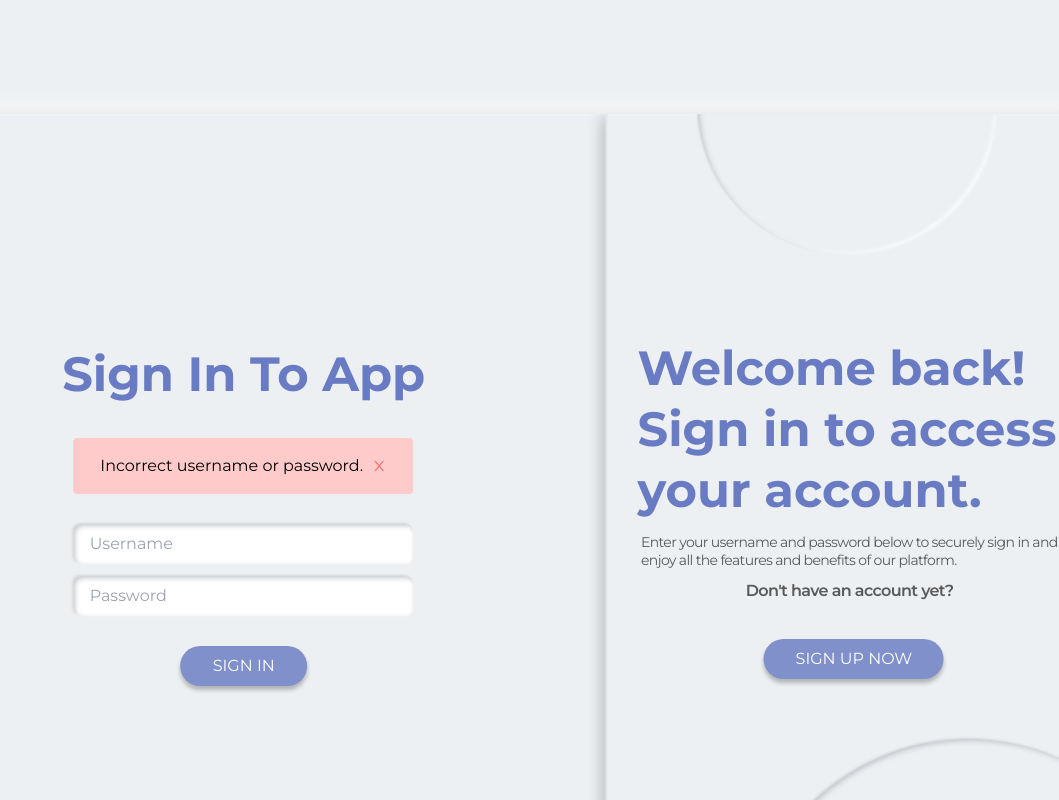
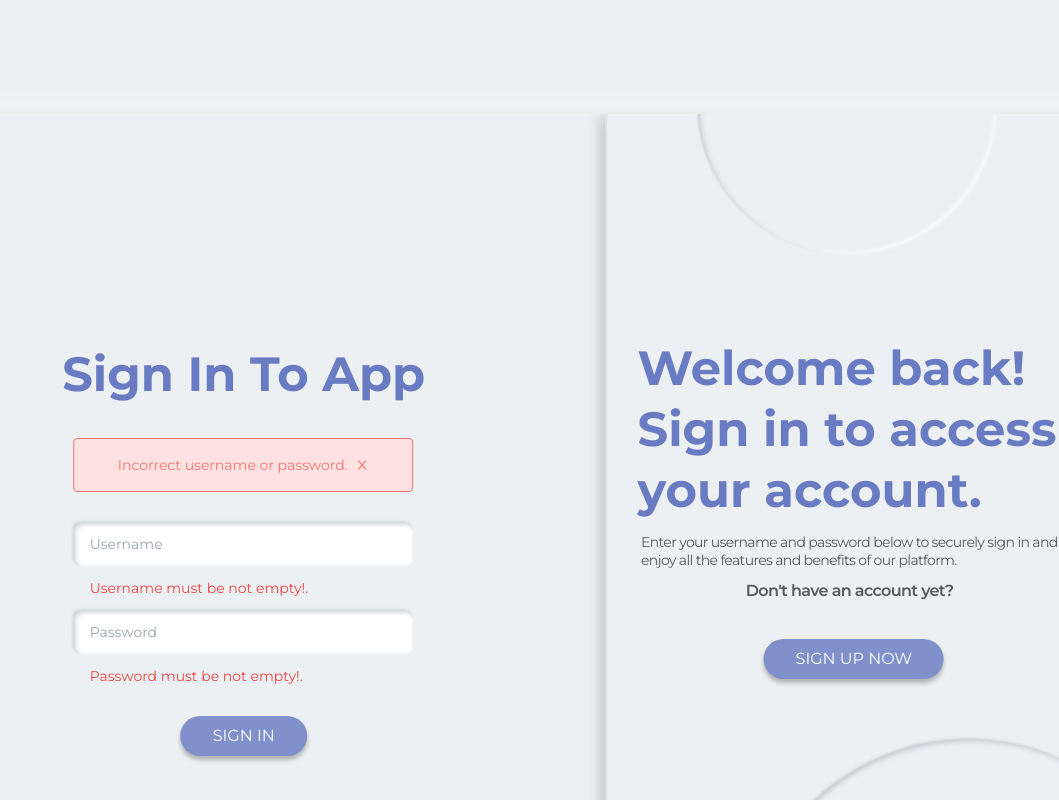
Before and after one commit to minhnix/PBL4, a React (Vite) app in the folder client/: page /signin in a window 1280 px wide. Both pictures are taken after a click on the button "SIGN IN". Shown: the whole page, without its empty margins (221-1280 px from the left). Built offline with nearby package versions, Linux system fonts and the light colour scheme.

Commit message:
update signin

```diff
--- a/client/package.json
+++ b/client/package.json
@@ -13,6 +13,7 @@
     "axios": "^1.5.1",
     "react": "^18.2.0",
     "react-dom": "^18.2.0",
+    "react-icons": "^4.11.0",
     "react-router-dom": "^6.16.0"
   },
   "devDependencies": {
--- a/client/src/index.css
+++ b/client/src/index.css
@@ -12,7 +12,7 @@ html {
 }
 
 .box {
-  background-color: #ecf0f3;
+  background-color: #ecf0f2;
   display: flex;
   flex-direction: row;
   justify-content: center;
@@ -23,14 +23,14 @@ html {
 }
 
 .wrapper {
-  background-color: #ecf0f3;
+  background-color: #ecf0f2;
   height: 1024px;
   width: 1440px;
 }
 
 .content {
   align-items: flex-start;
-  background-color: #ecf0f3;
+  background-color: #ecf0f2;
   border-radius: 24px;
   box-shadow: 10px 10px 25px #a5a8aae6, -10px -10px 20px #ffffffe6, inset -1px -1px 2px #a5a8aa80,
     inset 1px 1px 2px #ffffff99;
@@ -42,13 +42,13 @@ html {
 }
 
 .side {
-  background-color: #ecf0f3;
+  background-color: #ecf0f2;
   box-shadow: 5px 5px 13px #bdc0c2e6, -5px -5px 10px #ffffffe6, 5px -5px 10px #bdc0c233, -5px 5px 10px #bdc0c233,
     inset -1px -1px 2px #bdc0c280, inset 1px 1px 2px #ffffff4c;
   height: 796px;
   position: relative;
   width: 490px;
-  transition: all 300ms ease;
+  transition: all 1200ms ease;
   box-sizing: border-box;
 
 }
@@ -128,7 +128,7 @@ html {
   height: 796px;
   position: relative;
   width: 714px;
-  transition: transform 300ms ease-in;
+  transition: all 1200ms ease;
 }
 
 
--- a/client/src/pages/SignIn.jsx
+++ b/client/src/pages/SignIn.jsx
@@ -4,6 +4,8 @@ import {
   AiOutlineEyeInvisible,
   AiOutlineClose,
 } from "react-icons/ai";
+import { TfiHelpAlt } from "react-icons/tfi";
+import { isEmail, isPassword, isUsername } from "../utils/validation";
 export const SignUp = () => {
   const [isSignUp, setIsSignUp] = useState(false);
   const [showPassword, setShowPassword] = useState(false);
@@ -13,11 +15,14 @@ export const SignUp = () => {
     username: "",
     password: "",
   });
-  const [validation, setValidation] = useState({
-    email: true,
-    username: true,
-    password: true,
-  });
+  const [isEmptyEmail, setIsEmptyEmail] = useState(true);
+  const [isEmptyUsername, setIsEmptyUsername] = useState(true);
+  const [isEmptyPassword, setIsEmptyPassword] = useState(true);
+  const [isValidEmail, setIsValidEmail] = useState(true);
+  const [isValidUsername, setIsValidUsername] = useState(true);
+  const [isValidPassword, setIsValidPassword] = useState(true);
+  const [showMailHelp, setShowMailHelp] = useState(false);
+  const [showUsernameHelp, setShowUsernameHelp] = useState(false);
   useEffect(() => {
     const signUpButton = document.getElementById("signUp");
     const container = document.querySelector(".box");
@@ -28,6 +33,12 @@ export const SignUp = () => {
       setShowPassword(false);
       setLoginUser({ username: "", password: "" });
       setRegUser({ email: "", username: "", password: "" });
+      setIsEmptyEmail(true);
+      setIsEmptyUsername(true);
+      setIsEmptyPassword(true);
+      setIsValidEmail(true);
+      setIsValidUsername(true);
+      setIsValidPassword(true);
       document.querySelector("input[name='password']").type = "password";
       document.querySelectorAll("input")?.forEach((item) => (item.value = ""));
     });
@@ -54,55 +65,52 @@ export const SignUp = () => {
   };
 
   const handleSubmit = (e) => {
+    e.preventDefault();
     if (isSignUp) {
-      if (
-        regUser.email === "" ||
-        regUser.email === null ||
-        regUser.email.length == 0
-      ) {
-        setValidation({ ...validation, email: false });
+      if (regUser.email.trim() === "") {
+        setIsEmptyEmail(false);
+      } else {
+        setIsEmptyEmail(true);
       }
-      if (
-        regUser.username === "" ||
-        regUser.username === null ||
-        regUser.username.length == 0
-      ) {
-        setValidation({ ...validation, username: false });
+
+      setIsValidEmail(isEmail(regUser.email));
+
+      if (regUser.username.trim() === "") {
+        setIsEmptyUsername(false);
+      } else {
+        setIsEmptyUsername(true);
       }
-      if (
-        regUser.password === "" ||
-        regUser.password === null ||
-        regUser.password.length == 0
-      ) {
-        setValidation({ ...validation, password: false });
+      setIsValidUsername(isUsername(regUser.username));
+      if (regUser.password.trim() === "") {
+        setIsEmptyPassword(false);
+      } else {
+        setIsEmptyPassword(true);
       }
+      setIsValidPassword(isPassword(regUser.password));
+    }
+    if (!isSignUp) {
+      if (loginUser.username.trim() === "") {
+        setIsEmptyUsername(false);
       } else {
-      if (
-        loginUser.username === "" ||
-        loginUser.username === null ||
-        loginUser.username.length == 0
-      ) {
-        setValidation({ ...validation, username: false });
+        setIsEmptyUsername(true);
       }
-      if (
-        loginUser.password === "" ||
-        loginUser.password === null ||
-        loginUser.password.length == 0
-      ) {
-        setValidation({ ...validation, password: false });
+      if (loginUser.password.trim() === "") {
+        setIsEmptyPassword(false);
+      } else {
+        setIsEmptyPassword(true);
       }
     }
 
-    e.preventDefault();
     if (isSignUp) console.log(regUser);
     else console.log(loginUser);
+    console.log(isEmptyEmail, isEmptyPassword, isEmptyUsername);
   };
-  console.log(validation);
+
   return (
     <div className="box">
       <div className="wrapper">
         <div className="content">
-          <div className="side">
+          <div className="side absolute z-50">
             <div className="h-[796px] relative overflow-hidden">
               <div
                 className={`top-balloon w-[300px] h-[300px] rounded-full bg-[#ecf0f3] absolute deep-neumorphism top-[-20%] ${
@@ -140,47 +148,88 @@ export const SignUp = () => {
               </div>
             </div>
           </div>
-          <div className="main">
+          <div className="main absolute z-0">
             <div className="header-contain">
               <div className="text-wrapper-4">
                 {isSignUp ? "Create Account" : "Sign In To App"}
               </div>
-              <span className="bg-red-200 px-4 py-4 rounded w-[340px] font-medium flex items-center justify-center">
+              {!isSignUp && (
+                <span className="bg-red-100 px-4 py-4 rounded w-[340px] border border-red-400 text-red-400 font-medium text-sm flex items-center justify-center">
                   Incorrect username or password.{" "}
                   <span>
                     <AiOutlineClose className="text-red-400 ml-2 cursor-pointer" />
                   </span>
                 </span>
+              )}
               <div className="frame-5">
                 {isSignUp && (
                   <>
+                    <div className="flex items-center">
                       <input
-                      className="px-4 py-2 rounded-lg outline-none deep-neumorphism min-w-[340px]"
+                        className={`pl-4 pr-8 py-3 rounded-lg outline-none deep-neumorphism min-w-[340px] ${
+                          !isValidEmail && "bg-red-100"
+                        } text-sm`}
                         type="email"
                         placeholder="Email"
                         name="email"
+                        autoComplete="off"
                         onChange={handleChange}
                       />
-                    <span className="text-red-500 font-medium text-md px-4">
-                      Email must not be empty!.
+                      <TfiHelpAlt
+                        className="absolute right-3 text-[#8090CB] cursor-pointer"
+                        onMouseEnter={() => setShowMailHelp(true)}
+                        onMouseLeave={() => setShowMailHelp(false)}
+                      />
+                      {showMailHelp && (
+                        <span className="w-[150px] h-[30px] border border-gray-400 rounded bg-gray-100 text-[#8090CB] absolute right-[-46%] flex items-center">
+                          <p className="text-[12px] px-2">- Must be gmail.</p>
                         </span>
+                      )}
+                    </div>
+                    {!isEmptyEmail && (
+                      <span className="text-red-500 font-medium text-sm px-4">
+                        Email must be not empty!.
+                      </span>
+                    )}
                   </>
                 )}
+                <div className="flex items-center">
                   <input
-                  className="px-4 py-2 rounded-lg outline-none deep-neumorphism min-w-[340px]"
+                    className={`pl-4 pr-8 py-3 rounded-lg outline-none deep-neumorphism min-w-[340px] ${
+                      !isValidUsername && "bg-red-100"
+                    } text-sm`}
                     type="text"
                     placeholder="Username"
                     name="username"
                     onChange={handleChange}
+                    autoComplete="off"
                   />
-                {!validation.username && (
-                  <span className="text-red-500 font-medium text-md px-4">
-                    Username must not be empty!.
+                  {isSignUp && (
+                    <TfiHelpAlt
+                      className="absolute right-3 text-[#8090CB] cursor-pointer"
+                      onMouseEnter={() => setShowUsernameHelp(true)}
+                      onMouseLeave={() => setShowUsernameHelp(false)}
+                    />
+                  )}
+                  {showUsernameHelp && (
+                    <span className="w-[150px] min-h-[30px] border border-gray-400 rounded bg-gray-100 text-[#8090CB] absolute right-[-46%] flex flex-col items-center">
+                      <p className="text-[12px] px-2">- Minimum length is 6.</p>
+                      <p className="text-[12px] px-2">
+                        - Contain letters and numbers.
+                      </p>
+                    </span>
+                  )}
+                </div>
+                {!isEmptyUsername && (
+                  <span className="text-red-500 font-medium text-sm px-4">
+                    Username must be not empty!.
                   </span>
                 )}
                 <div className="relative">
                   <input
-                    className="px-4 py-2 rounded-lg outline-none deep-neumorphism min-w-[340px]"
+                    className={`pl-4 pr-8 py-3 rounded-lg outline-none deep-neumorphism min-w-[340px] ${
+                      !isValidPassword && "bg-red-100"
+                    } text-sm`}
                     type="password"
                     placeholder="Password"
                     name="password"
@@ -188,29 +237,35 @@ export const SignUp = () => {
                   />
 
                   <span
-                    className="absolute right-4 top-2.5 cursor-pointer"
+                    className="absolute right-2 top-2.5 cursor-pointer"
                     onClick={handleShowPassword}
                   >
                     {isSignUp ? (
                       regUser.password !== "" ? (
                         !showPassword ? (
-                          <AiOutlineEye size={24} />
+                          <AiOutlineEye size={22} className="text-[#8090CB]" />
                         ) : (
-                          <AiOutlineEyeInvisible size={24} />
+                          <AiOutlineEyeInvisible
+                            size={22}
+                            className="text-[#8090CB]"
+                          />
                         )
                       ) : null
                     ) : loginUser.password !== "" ? (
                       !showPassword ? (
-                        <AiOutlineEye size={24} />
+                        <AiOutlineEye size={22} className="text-[#8090CB]" />
                       ) : (
-                        <AiOutlineEyeInvisible size={24} />
+                        <AiOutlineEyeInvisible
+                          size={22}
+                          className="text-[#8090CB]"
+                        />
                       )
                     ) : null}
                   </span>
                 </div>
-                {!validation.username && (
-                  <span className="text-red-500 font-medium text-md px-4">
-                    Password must not be empty!.
+                {!isEmptyPassword && (
+                  <span className="text-red-500 font-medium text-sm px-4">
+                    Password must be not empty!.
                   </span>
                 )}
               </div>
--- /dev/null
+++ b/client/src/utils/validation.js
@@ -0,0 +1,14 @@
+export const isUsername = (val) => {
+  let regUser = /^(?=.*[a-zA-Z])(?=.*\d)[a-zA-Z0-9]{6,18}$/;
+  return regUser.test(val);
+};
+
+export const isPassword = (val) => {
+  let regPassword = /^[a-zA-Z0-9]{6,18}$/;
+  return regPassword.test(val);
+};
+
+export const isEmail = (val) => {
+  let regMail = /^[a-z0-9](\.?[a-z0-9]){5,}@g(oogle)?mail\.com$/;
+  return regMail.test(val);
+};
```
Also changed, not shown: 1 other file (tests, documents, lock files or other folders). Lines whose indentation alone changed are shown as unchanged.
